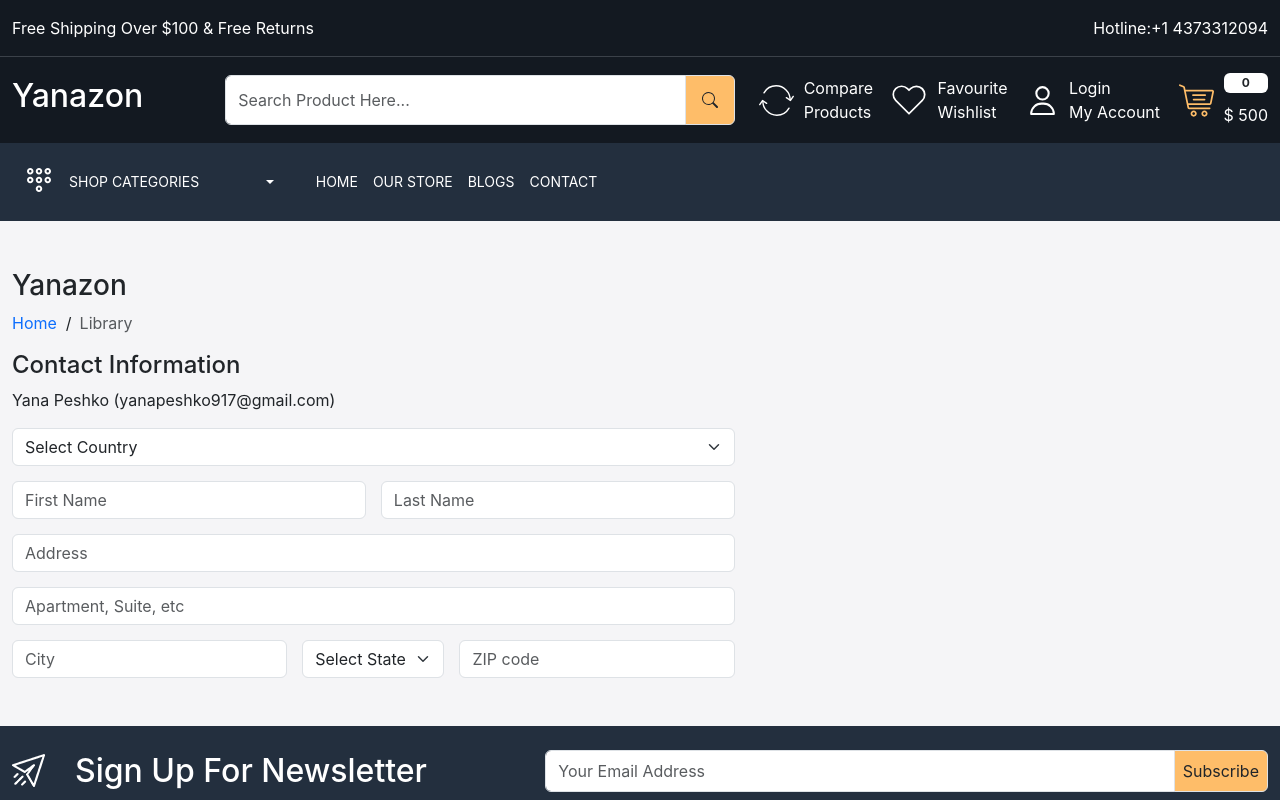
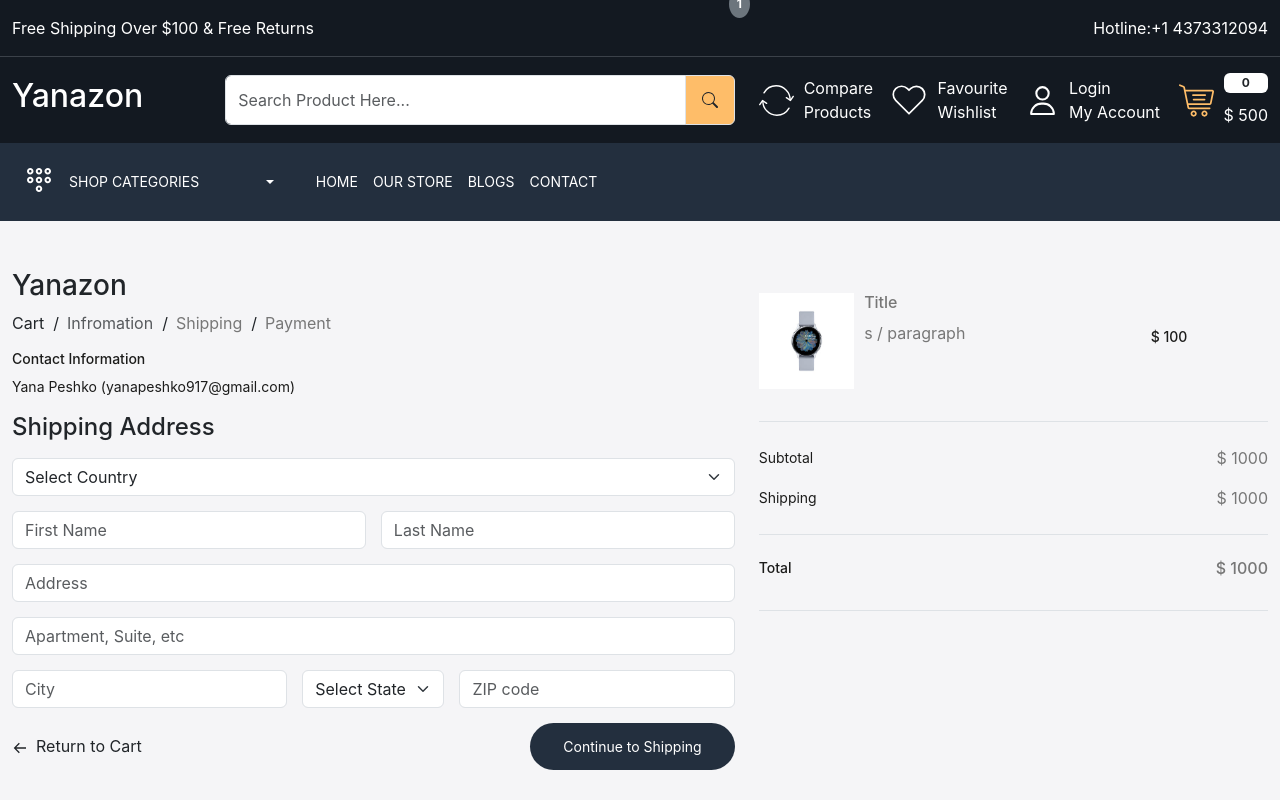
Before and after one commit to yanapeshko/web-shop, a React (Create React App) app: page /checkout in a window 1280 px wide. Shown: the top 800 px of the page. Built offline with nearby package versions, Linux system fonts and the light colour scheme.

Commit message:
added Shipping page

```diff
--- a/src/App.css
+++ b/src/App.css
@@ -706,3 +706,14 @@
   color: var(--color-1c1c1b);
 }
 /* Cart Page End */
+
+/* Shipping Page */
+.total {
+  font-size: 14px;
+  color: var(--color-1c1c1b);
+}
+.total-price {
+  font-size: 16px;
+  color: var(--color-777777);
+}
+/* Shipping Page End */
--- a/src/pages/Checkout.jsx
+++ b/src/pages/Checkout.jsx
@@ -1,4 +1,8 @@
 import React from "react";
+import { Link } from "react-router-dom";
+import { BiArrowBack } from "react-icons/bi";
+
+import watch from "../images/watch.jpg";
 
 const Checkout = () => {
   return (
@@ -15,18 +19,33 @@
                 >
                   <ol className="breadcrumb">
                     <li className="breadcrumb-item">
-                      <a href="#">Home</a>
+                      <Link className="text-dark total-price" to="/cart">
+                        Cart
+                      </Link>
                     </li>
                     &nbsp; /
-                    <li className="breadcrumb-item active" aria-current="page">
-                      Library
+                    <li
+                      className="breadcrumb-item active total-price"
+                      aria-current="page"
+                    >
+                      Infromation
+                    </li>
+                    &nbsp; /
+                    <li className="breadcrumb-item total-price">Shipping</li>
+                    &nbsp; /
+                    <li
+                      className="breadcrumb-item total-price"
+                      aria-current="page"
+                    >
+                      Payment
                     </li>
                   </ol>
                 </nav>
-                <h4 className="title">Contact Information</h4>
-                <p className="user-details">
+                <h4 className="title total">Contact Information</h4>
+                <p className="user-details total">
                   Yana Peshko (yanapeshko917@gmail.com)
                 </p>
+                <h4 className="mb-3">Shipping Address</h4>
                 <form
                   className="d-flex flex-wrap gap-15 justify-content-between"
                   action=""
@@ -87,10 +106,60 @@
                       placeholder="ZIP code"
                     />
                   </div>
+                  <div className="w-100">
+                    <div className="d-flex justify-content-between align-items-center">
+                      <Link className="text-dark" to="/cart">
+                        <BiArrowBack className="me-2" />
+                        Return to Cart
+                      </Link>
+                      <Link className="button" to="/cart">
+                        Continue to Shipping
+                      </Link>
+                    </div>
+                  </div>
                 </form>
               </div>
             </div>
-            <div className="col-5"></div>
+            <div className="col-5">
+              <div className="border-bottom py-4">
+                <div className="d-flex gap-10 mb-2 align-items-center">
+                  <div className="w-75 d-flex gap-10">
+                    <div className="w-25 position relative">
+                      <span
+                        style={{ top: "-10px", right: "530px" }}
+                        className="badge bg-secondary text-white rounded-circle p-2 position-absolute"
+                      >
+                        1
+                      </span>
+                      <img className="img-fluid" src={watch} alt="product" />
+                    </div>
+                    <div>
+                      <h5 className="total-price">Title</h5>
+                      <p className="total-price">s / paragraph</p>
+                    </div>
+                  </div>
+
+                  <div className="flex-grow-1">
+                    <h5 className="total">$ 100</h5>
+                  </div>
+                </div>
+              </div>
+              <div className="border-bottom py-4">
+                <div className="d-flex justify-content-between align-items-center">
+                  <p className="total">Subtotal</p>
+                  <p className="total-price">$ 1000</p>
+                </div>
+
+                <div className="d-flex justify-content-between align-items-center">
+                  <p className="mb-0 total">Shipping</p>
+                  <p className="mb-0 total-price">$ 1000</p>
+                </div>
+              </div>
+              <div className="d-flex justify-content-between align-items-center border-bottom py-4">
+                <h4 className="total">Total</h4>
+                <h5 className="total-price">$ 1000</h5>
+              </div>
+            </div>
           </div>
         </div>
       </div>
```
